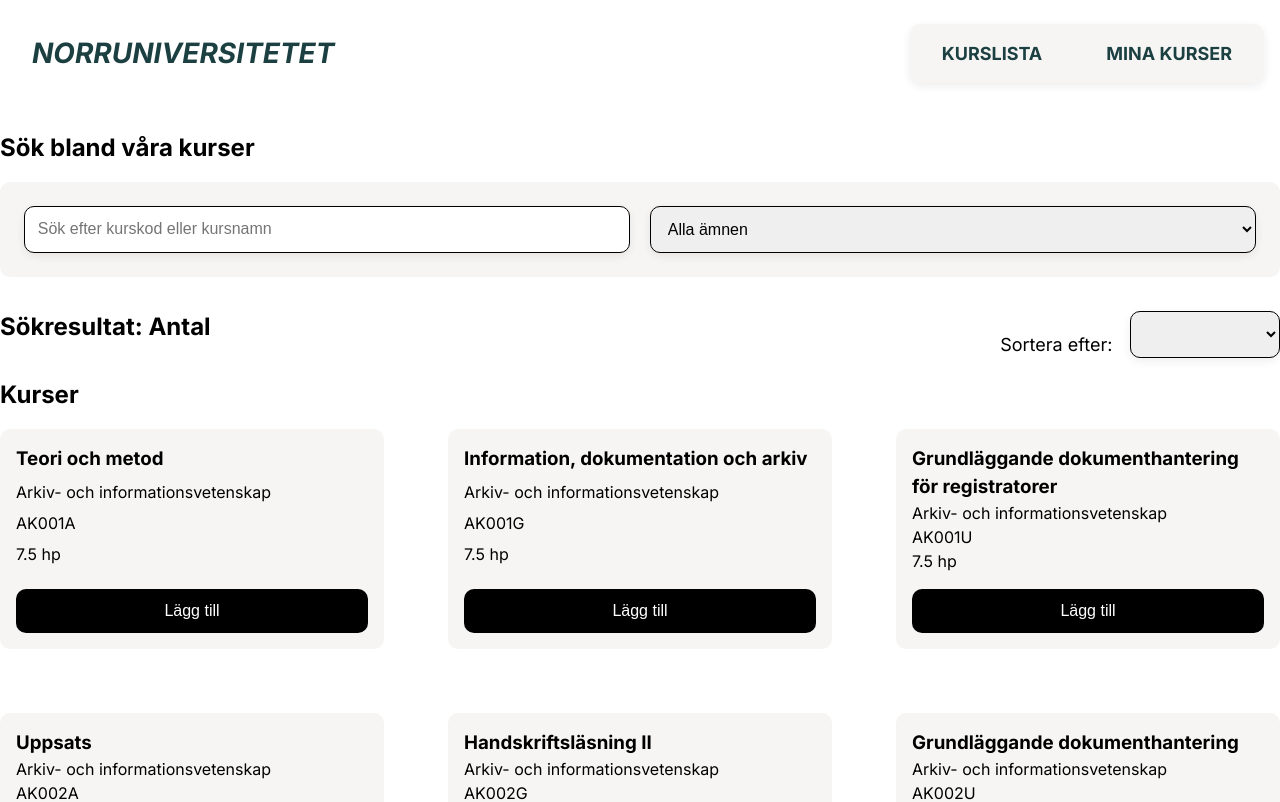
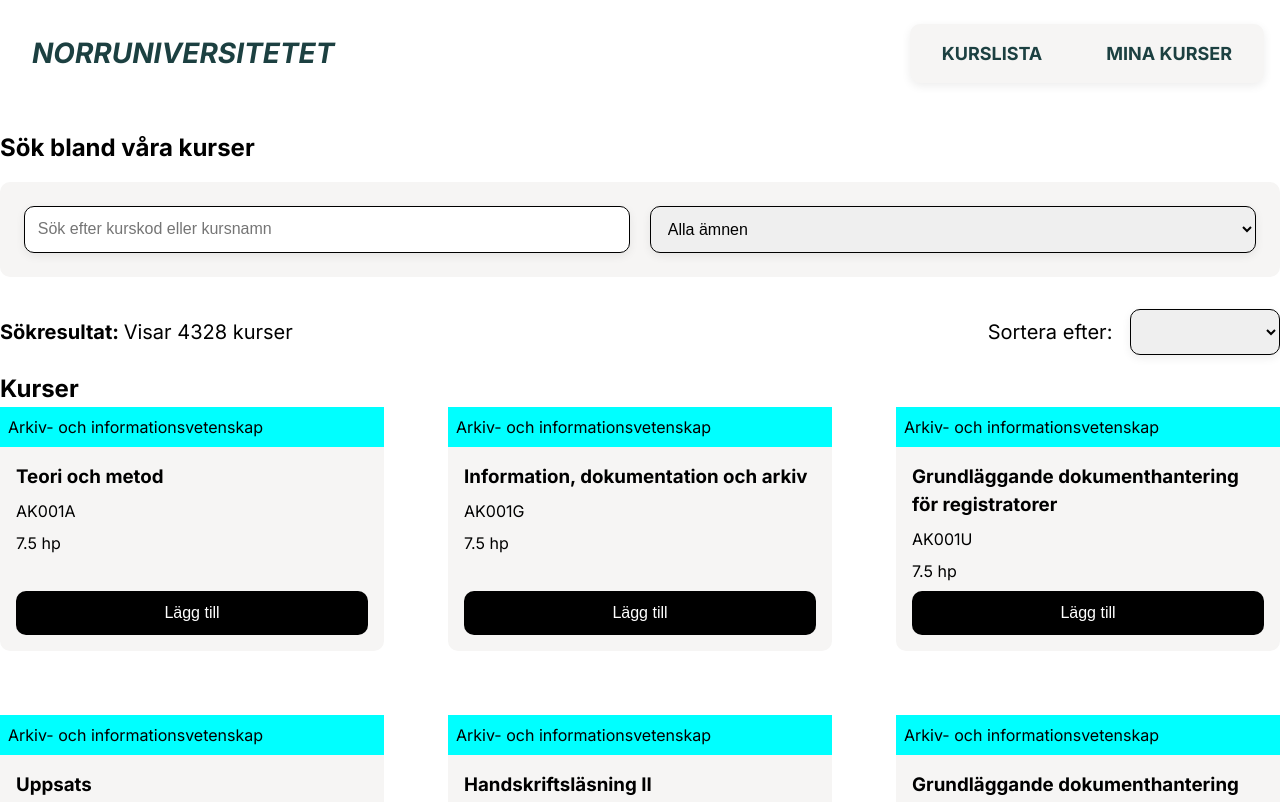
Before and after one commit to elisalindstrom/dt208g_project, an Angular app: page /courses in a window 1280 px wide. Shown: the top 802 px of the page. Built offline with nearby package versions, Linux system fonts and the light colour scheme.

Commit message:
påbörjat arbete med service som hanterar lagrat ramschema

```diff
--- a/src/app/pages/courses/courses.html
+++ b/src/app/pages/courses/courses.html
@@ -18,8 +18,11 @@
     </section>
 
     <section class="search-result">
-        <div class="sorting">
-            <h2 class="amount">Sökresultat: Antal</h2>
+        <div class="search-result-top">
+            <div class="sort-total">
+                <h2 class="amount">Sökresultat: <span class="length">Visar {{ sortedCourses().length }} kurser</span>
+                </h2>
+            </div>
 
             <div class="sort-control">
                 <label for="option">Sortera efter:</label>
@@ -37,12 +40,14 @@
         <h2>Kurser</h2>
         <div class="course-list">
             @for (course of sortedCourses(); track course.courseCode + '-' + course.subjectCode) {
-            <div id="course-card">
-                <h3>{{ course.courseName }}</h3>
-                <p>{{ course.subject }}</p>
-                <p>{{ course.courseCode }}</p>
-                <p>{{ course.points }} hp</p>
-                <button>Lägg till</button>
+            <div class="course-card">
+                <p class="course-card-head">{{ course.subject }}</p>
+                <div class="course-card-content">
+                    <h3>{{ course.courseName }}</h3>
+                    <p>{{ course.courseCode }}</p>
+                    <p>{{ course.points }} hp</p>
+                    <button (click)="addCourse(course)">Lägg till</button>
+                </div>
             </div>
             }
         </div>
--- a/src/app/pages/courses/courses.scss
+++ b/src/app/pages/courses/courses.scss
@@ -4,34 +4,44 @@
    margin-right: auto;
 }
 
-h1,
-h2 {
-   margin-bottom: 1rem;
-}
-
 .form-search {
    background-color: #f6f5f4;
    padding: 1.5rem;
+   margin-top: 1rem;
    display: flex;
    justify-content: space-between;
    gap: 20px;
    border-radius: 10px;
 }
 
-.sorting {
+.search-result-top {
    display: flex;
    justify-content: space-between;
    align-items: center;
    padding-top: 2rem;
    padding-bottom: 1rem;
 
+   .sort-total {
+      display: flex;
+      align-items: center;
+      gap: 0.5rem;
+
+      .amount {
+         font-size: 20px;
+      }
+
+      .length {
+         font-weight: 400;
+      }
+   }
+
    .sort-control {
       display: flex;
-      align-items: end;
+      align-items: center;
       gap: 0.5rem;
 
       label {
-         font-size: 18px;
+         font-size: 20px;
       }
 
       select {
@@ -47,16 +57,27 @@ h2 {
    margin: auto;
    padding-bottom: 2rem;
 
-   #course-card {
+   .course-card {
       display: flex;
       flex-direction: column;
-      justify-content: space-between;
       background-color: #f6f5f4;
-      padding: 1rem;
       border-radius: 10px;
 
+      .course-card-head {
+         background-color: aqua;
+         padding: 0.5rem;
+      }
+
+      .course-card-content {
+         display: flex;
+         flex-direction: column;
+         flex-grow: 1;
+         padding: 1rem;
+         gap: 8px;
+      }
+
       button {
-         margin-top: 1rem;
+         margin-top: auto;
       }
    }
 }
--- a/src/app/pages/courses/courses.ts
+++ b/src/app/pages/courses/courses.ts
@@ -2,6 +2,7 @@ import { Component, computed, inject, signal } from '@angular/core';
 import { CourseService } from '../../services/course-service';
 import { Course } from '../../interfaces/course';
 import { CommonModule } from '@angular/common';
+import { ScheduleService } from '../../services/schedule-service';
 
 @Component({
   selector: 'app-courses',
@@ -16,6 +17,7 @@ export class Courses {
   selectedSubject = signal(""); // Ämne
 
   courseService = inject(CourseService);
+  scheduleService = inject(ScheduleService);
 
   // Körs vid start
   ngOnInit(): void {
@@ -44,6 +46,7 @@ export class Courses {
     return filtered;
   })
 
+  // Ämnesval
   subjects = computed(() => {
     const allSubjects = this.courses().map(course => course.subject);
 
@@ -88,11 +91,17 @@ export class Courses {
     return this.filteredCourses();
   })
 
+  // Lägg till kurs
+  addCourse(course: Course) {
+ this.scheduleService.addCourse(course);
+  }
+
   // Ändrar signalvärdet för filtrering
   onCoursesFiltered(filter: string) {
     this.filterInput.set(filter);
   }
 
+  // Ändrar signalvärdet för ämnesval
   onSubjectChange(subject: string) {
     this.selectedSubject.set(subject);
   }
@@ -111,7 +120,7 @@ export class Courses {
     try {
       const response = await this.courseService.getCourses();
       this.courses.set(response);
-      console.table(response);
+      console.table(response); // TA BORT!!
     } catch (error) {
       console.error(error);
     }
--- a/src/app/pages/schedule/schedule.html
+++ b/src/app/pages/schedule/schedule.html
@@ -1 +1,16 @@
-<p>schedule works!</p>
+<div class="content">
+    <h1>Sparade kurser</h1>
+    <div class="course-list">
+        @for (course of scheduleService.scheduleCourses(); track course.courseCode + '-' + course.subjectCode) {
+        <div class="course-card">
+            <p class="course-card-head">{{ course.subject }}</p>
+            <div class="course-card-content">
+                <h3>{{ course.courseName }}</h3>
+                <p>{{ course.courseCode }}</p>
+                <p>{{ course.points }} hp</p>
+                <button>Ta bort</button>
+            </div>
+        </div>
+        }
+    </div>
+</div>
--- a/src/app/pages/schedule/schedule.scss
+++ b/src/app/pages/schedule/schedule.scss
@@ -0,0 +1,55 @@
+.content {
+    max-width: 1280px;
+    margin-left: auto;
+    margin-right: auto;
+}
+
+.course-list {
+    display: grid;
+    grid-template-columns: repeat(3, 1fr);
+    gap: 4rem;
+    margin: auto;
+    padding-bottom: 2rem;
+
+    .course-card {
+        display: flex;
+        flex-direction: column;
+        background-color: #f6f5f4;
+        border-radius: 10px;
+
+        .course-card-head {
+            background-color: #86c9cb;
+            padding: 0.5rem;
+        }
+
+        .course-card-content {
+            display: flex;
+            flex-direction: column;
+            flex-grow: 1;
+            padding: 1rem;
+            gap: 8px;
+        }
+
+        button {
+            margin-top: auto;
+        }
+    }
+}
+
+button {
+    cursor: pointer;
+    border: transparent;
+    background-color: #000000;
+    color: #FFFFFF;
+    padding: 0.5rem 1rem;
+    border-radius: 10px;
+    font-size: 16px;
+    min-height: 44px;
+    width: 100%;
+
+    &:hover {
+        background-color: #f6f5f4;
+        color: #000000;
+        box-shadow: inset 1px 1px 3px rgba(0, 0, 0, 0.3);
+    }
+}
--- a/src/app/pages/schedule/schedule.ts
+++ b/src/app/pages/schedule/schedule.ts
@@ -1,4 +1,5 @@
-import { Component } from '@angular/core';
+import { Component, inject } from '@angular/core';
+import { ScheduleService } from '../../services/schedule-service';
 
 @Component({
   selector: 'app-schedule',
@@ -6,4 +7,6 @@ import { Component } from '@angular/core';
   templateUrl: './schedule.html',
   styleUrl: './schedule.scss',
 })
-export class Schedule {}
+export class Schedule {
+  scheduleService = inject(ScheduleService);
+}
--- a/src/app/services/schedule-service.ts
+++ b/src/app/services/schedule-service.ts
@@ -1,6 +1,32 @@
-import { Injectable } from '@angular/core';
+import { Injectable, signal } from '@angular/core';
+import { Course } from '../interfaces/course';
 
 @Injectable({
   providedIn: 'root',
 })
-export class ScheduleService {}
+export class ScheduleService {
+  scheduleCourses = signal<Course[]>([]);
+
+ constructor() {
+    this.loadCourses();
+  }
+
+  addCourse(course: Course) {
+    // Kontroll om kursen redan finns
+    const courseExists = this.scheduleCourses().some(c => c.courseCode === course.courseCode);
+
+    if (!courseExists) {
+      const updatedCourses = [...this.scheduleCourses(), course];
+      this.scheduleCourses.set(updatedCourses);
+      localStorage.setItem("schedule", JSON.stringify(updatedCourses));
+    }
+  }
+
+  loadCourses() {
+    const savedCourses = localStorage.getItem("schedule");
+
+    if (savedCourses) {
+      this.scheduleCourses.set(JSON.parse(savedCourses))
+    }
+  }
+}
--- a/tsconfig.json
+++ b/tsconfig.json
@@ -25,9 +25,6 @@
   "references": [
     {
       "path": "./tsconfig.app.json"
-    },
-    {
-      "path": "./tsconfig.spec.json"
     }
   ]
 }
```
